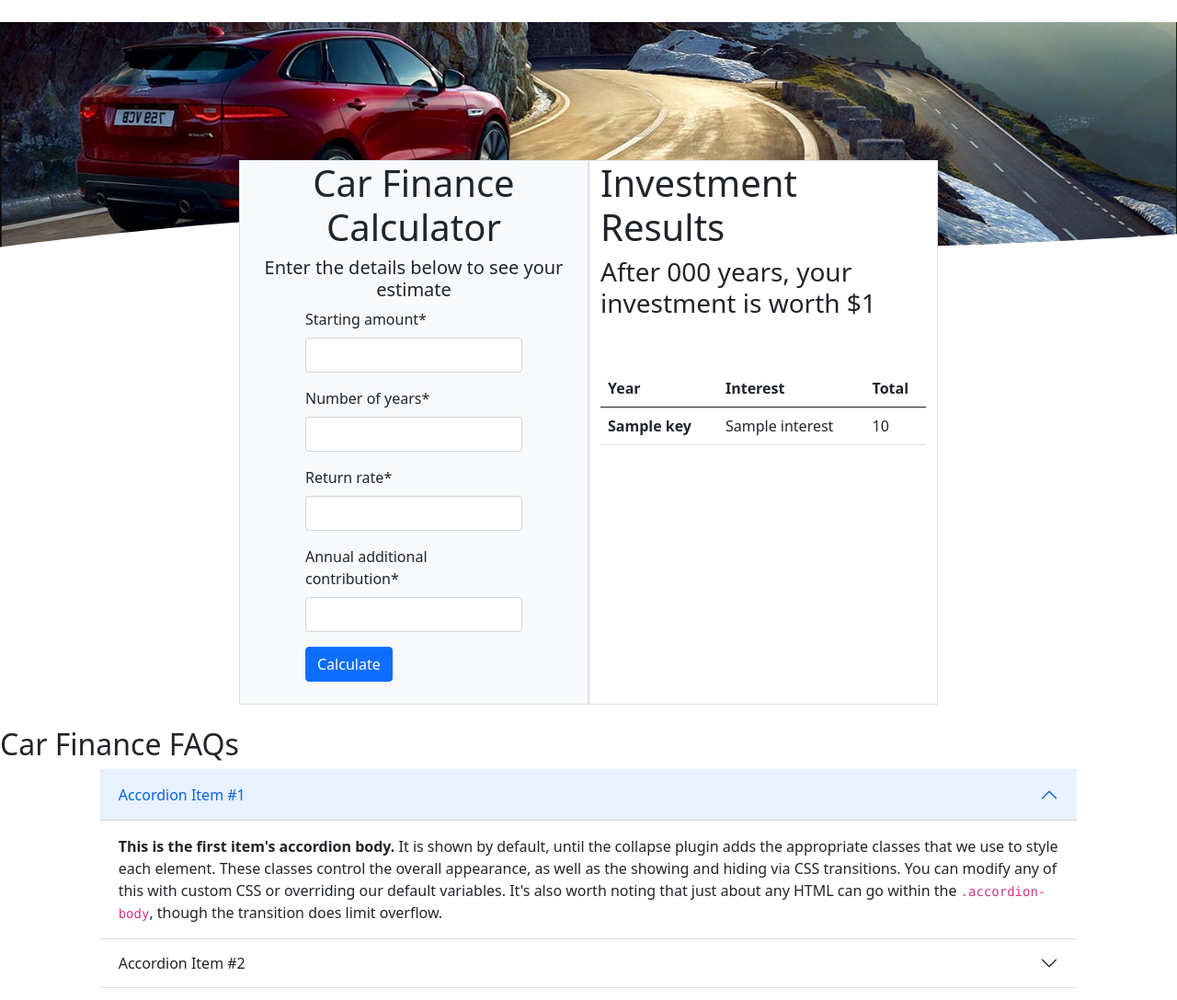
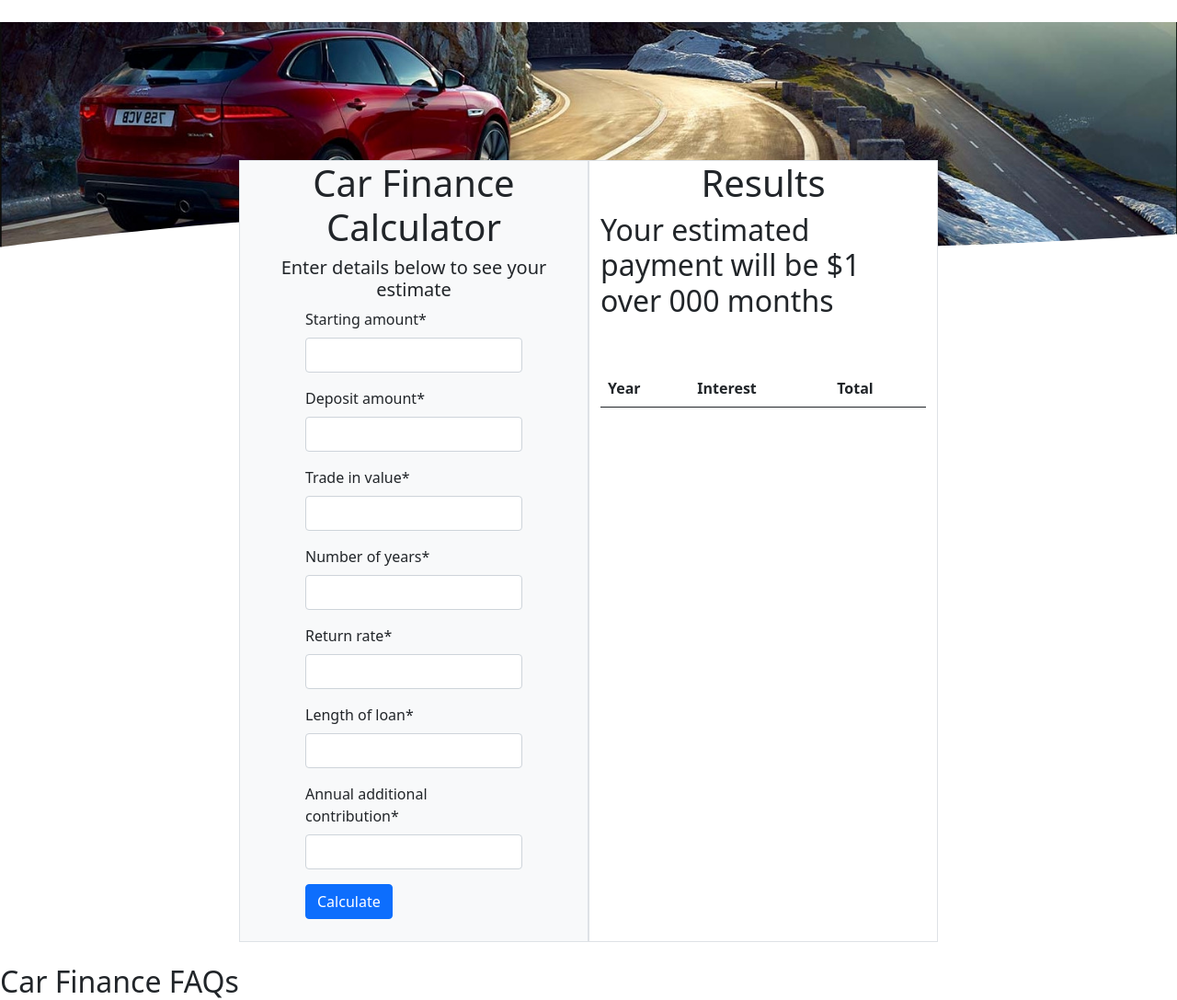
Before and after one commit to lowdowner/loancalculator, a Django app: template loancalculator/templates/loancalculator/index.html in a window 1280 px wide. Shown: the part 56-1143 px from the top of the page at 92% size. Run offline with Django 3.2, Linux system fonts and the light colour scheme; tables that the repository leaves empty hold one stand-in row (values such as "Sample post"); the template is opened without the code that fills it: values that come from a table or form of the project are taken from there, most other values are stand-ins (such as "Sample title", 1, 10 or a date in 2020); lists and menus that the app fills with data are empty; some libraries are stand-ins or nearby versions.

Commit message:
Calculation mods

```diff
--- a/loancalculator/forms.py
+++ b/loancalculator/forms.py
@@ -2,6 +2,9 @@ from django import forms
 
 class InvestmentForm(forms.Form):
     starting_amount = forms.FloatField()
+    deposit_amount = forms.FloatField()
+    trade_in_value = forms.FloatField()
     number_of_years = forms.FloatField()
     return_rate = forms.FloatField()
+    length_of_loan = forms.FloatField()
     annual_additional_contribution = forms.FloatField()
--- a/loancalculator/templates/loancalculator/index.html
+++ b/loancalculator/templates/loancalculator/index.html
@@ -11,7 +11,7 @@
 
         <div class="row justify-content-center">
             <h1 class="text-center"> Car Finance Calculator</h1>
-                <h5 class="text-center"> Enter the details below to see your estimate</h5>
+                <h5 class="text-center"> Enter details below to see your estimate</h5>
                 </div>
                 <div class="col-md-8 mx-auto">
             <form action="" method="POST">
@@ -26,8 +26,9 @@
 
     <div class="col-sm-4 border bg-white">
         <div class="row justify-content-center">
-                <h1>Investment Results</h1>
-                <h3> After {{ number_of_years }} years, your investment is worth ${{ total_result }}</h3>
+                <h1 class="text-center">Results</h1>
+                <h2> Your estimated payment will be ${{ total_result }} over {{ number_of_years }} months</h2>
+                <!-- <h3> After {{ number_of_years }} years, your investment is worth ${{ total_result }}</h3>-->
     </div>
                 <div class="mt-5">
                     <table class="table">
@@ -40,14 +41,14 @@
                         </thead>
                         <tbody>
 
-                            {% for key, value in yearly_results.items %}
+                            <!-- {% for key, value in yearly_results.items %} -->
 
                             <tr>
-                                <th scope="row">{{ key }}</th>
+                               <!-- <th scope="row">{{ key }}</th>
                                 <td>{{ value.interest }}</td>
                                 <td>{{ value.total }}</td>
                             </tr>
-                            {% endfor %}
+                             {% endfor %} -->
                         </tbody>
                     </table>
                 </div>
```
Also changed, not shown: loancalculator/views.py (+21 -0 lines), db.sqlite3.
